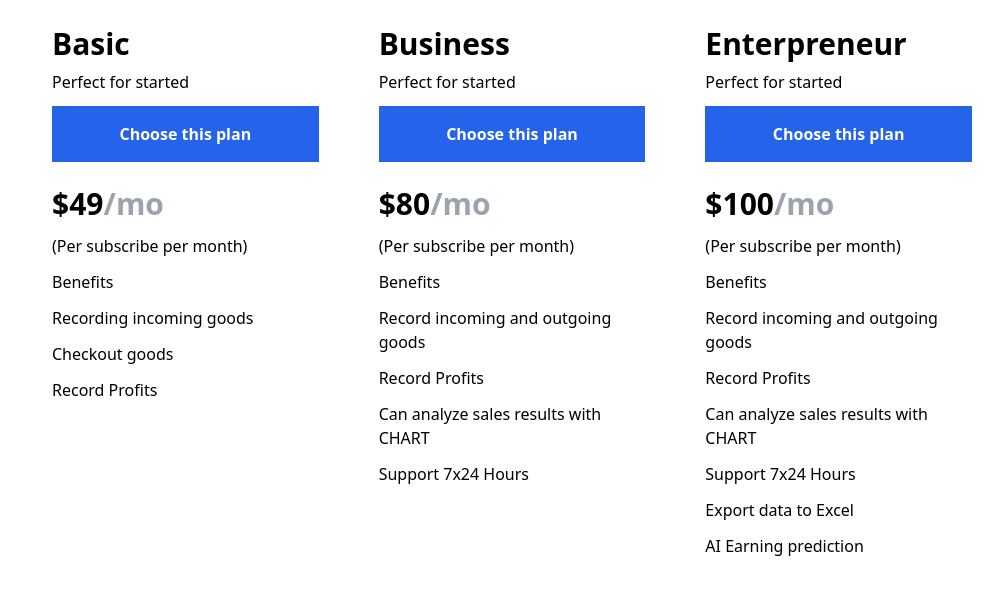
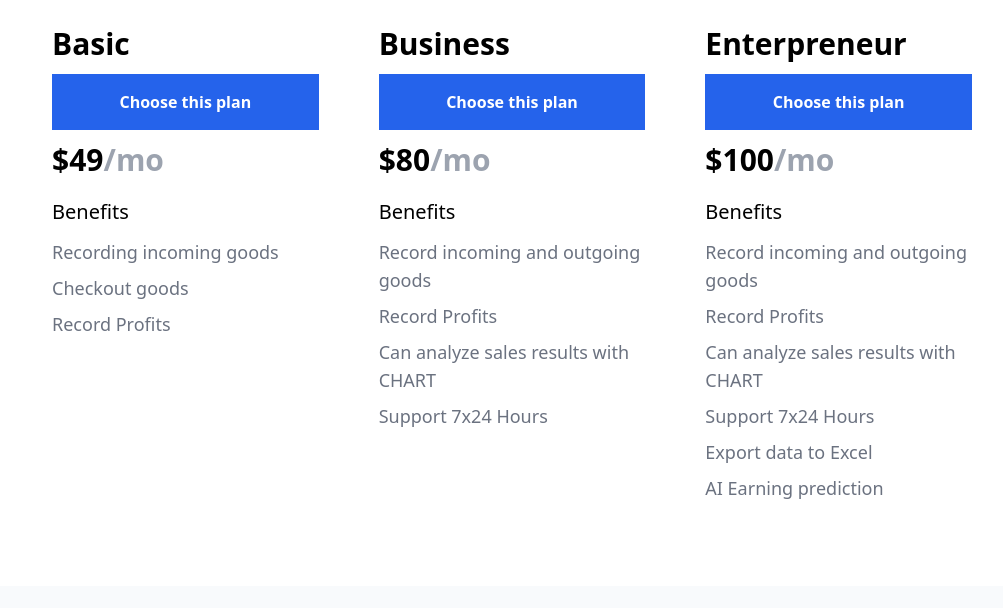
Before and after one commit to cehaaa/keda-tech-frontend-test, a React (Vite) app: page / in a window 1280 px wide. Shown: the part 2480-3088 px from the top of the page, without its empty margins (128-1131 px from the left). Built offline with nearby package versions, Linux system fonts and the light colour scheme.

Commit message:
style: fix TierCard style

```diff
--- a/src/components/TierCard/TierCard.jsx
+++ b/src/components/TierCard/TierCard.jsx
@@ -5,23 +5,26 @@ import Button from "../Basics/Button/Button";
 
 const TierCard = ({ tier }) => {
 	return (
-		<div className='hover:bg-blue-50 transform hover:-translate-y-3 duration-200 cursor-pointer'>
+		<div className='md:hover:bg-blue-50 border md:border-none transform md:hover:-translate-y-3 duration-200 cursor-pointer'>
 			<div className='p-5'>
 				<Text className='text-black text-3xl mb-2 font-semibold'>
 					{tier.title}
 				</Text>
-				<Text>Perfect for started</Text>
-				<Button className='w-full my-3'>Choose this plan</Button>
-				<div className='text-3xl my-3 font-bold'>
+				<Text className='text-lg mb-3 text-gray-500'>{tier.description}</Text>
+				<Button className='w-full mb-3'>Choose this plan</Button>
+				<div className='text-3xl mb-5 font-bold'>
 					${tier.price}
 					<span className='text-gray-400 font-semibold'>/mo</span>
 				</div>
-				<Text>(Per subscribe per month)</Text>
 
-				<Text className='mt-3 font-medium text-black'>Benefits</Text>
-				<div className='mt-3 space-y-3'>
+				<Text className='text-xl font-medium text-black mb-3'>Benefits</Text>
+				<div className='space-y-2'>
 					{tier.benefits.map((benefit, index) => {
-						return <Text key={index}>{benefit}</Text>;
+						return (
+							<Text className='text-lg text-gray-500' key={index}>
+								{benefit}
+							</Text>
+						);
 					})}
 				</div>
 			</div>
```
